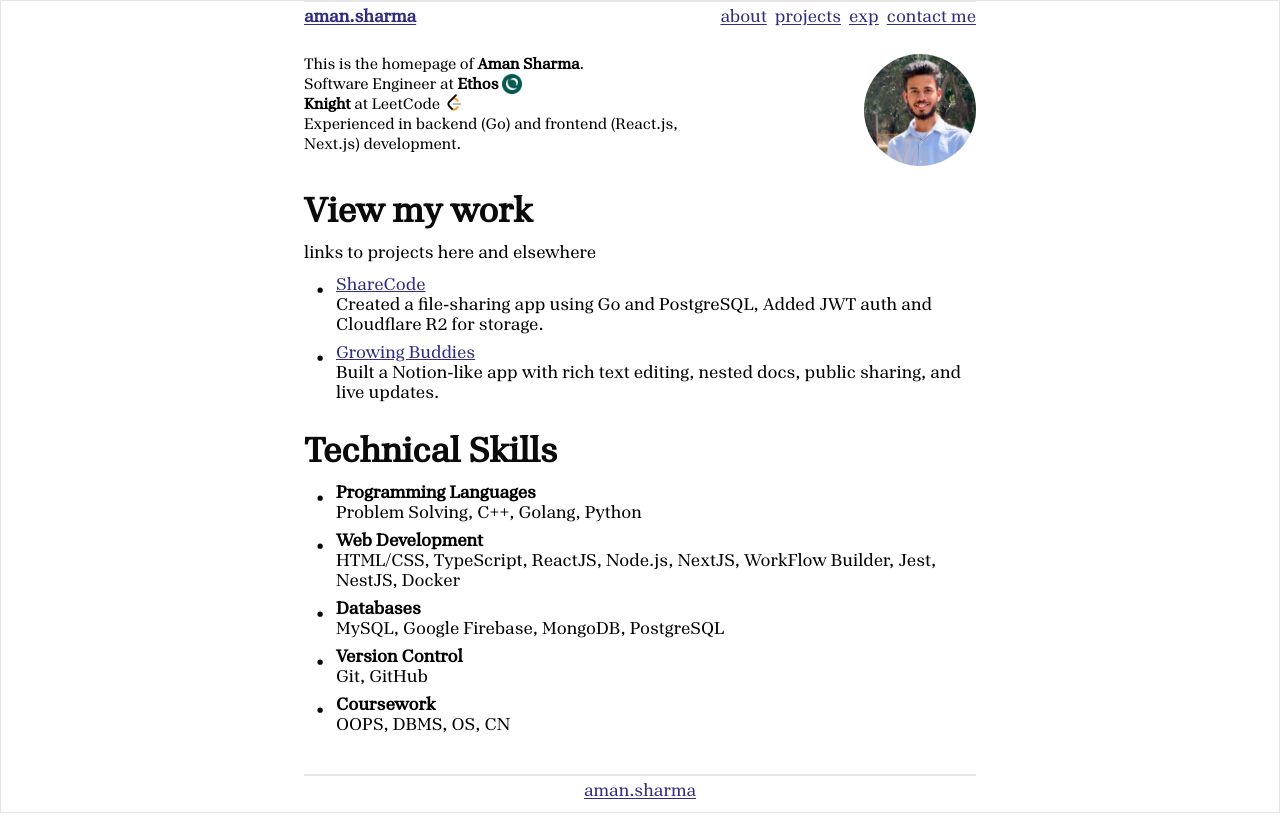
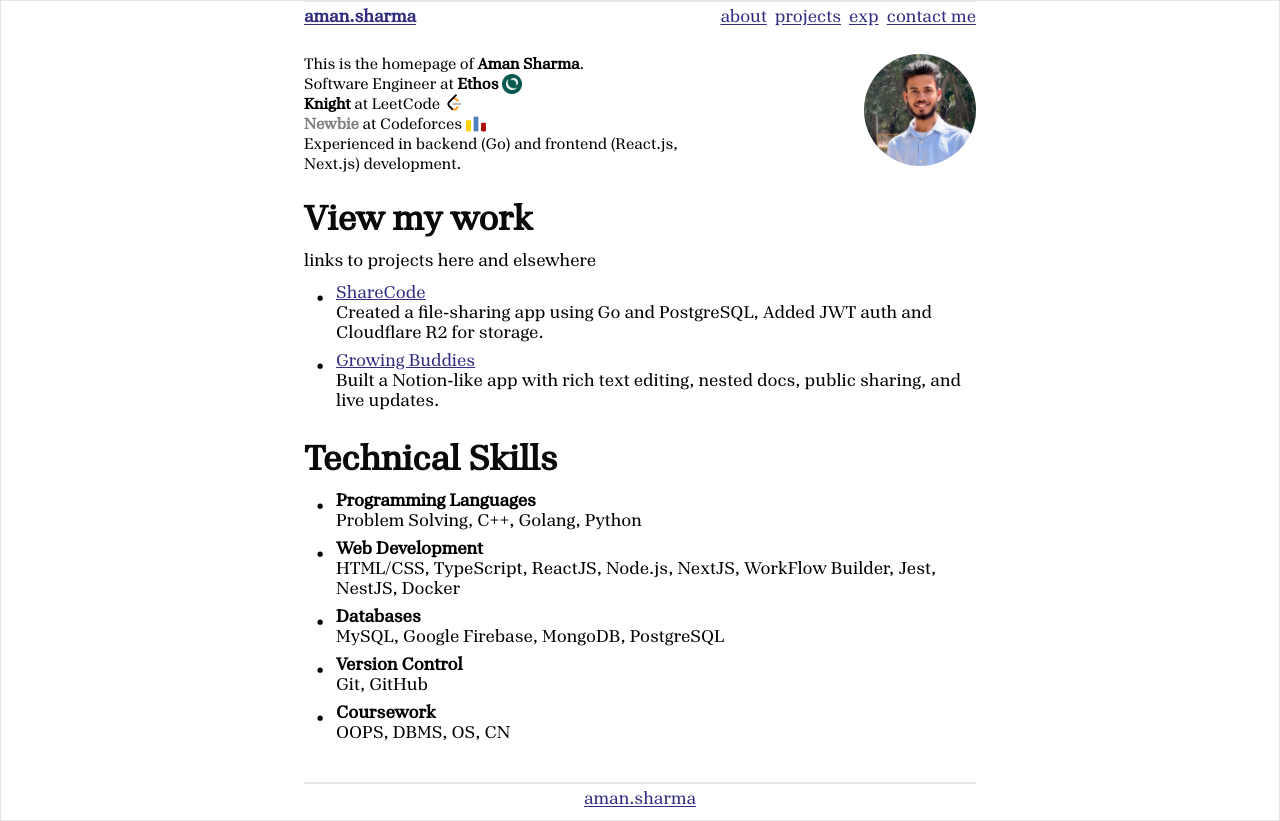
Before and after one commit to aman1117/portfolio, a Next.js app: page / in a window 1280 px wide. Built offline with nearby package versions, Linux system fonts and the light colour scheme.

Commit message:
update: Add Codeforces experience entry and logo to homepage for enhanced visibility

```diff
--- a/app/page.tsx
+++ b/app/page.tsx
@@ -17,10 +17,17 @@ export default function Home() {
               className="inline-block h-5 w-5 ml-1 align-text-bottom"
             />
             <br/>
-            <span className="font-bold">Knight</span> at LeetCode
+            <span className="font-bold ">Knight</span> at LeetCode
             <img
               src="/leetcode_logo.png"
               alt="LeetCode Logo"
+              className="inline-block h-5 w-5 ml-1 align-text-bottom"
+            />
+            <br/>
+            <span className="font-bold text-[#808080]">Newbie</span> at Codeforces
+            <img
+              src="/codeforces_logo.png"
+              alt="Codeforces Logo"
               className="inline-block h-5 w-5 ml-1 align-text-bottom"
             />
             <br/>
```
Also changed, not shown: public/codeforces_logo.png (added).
